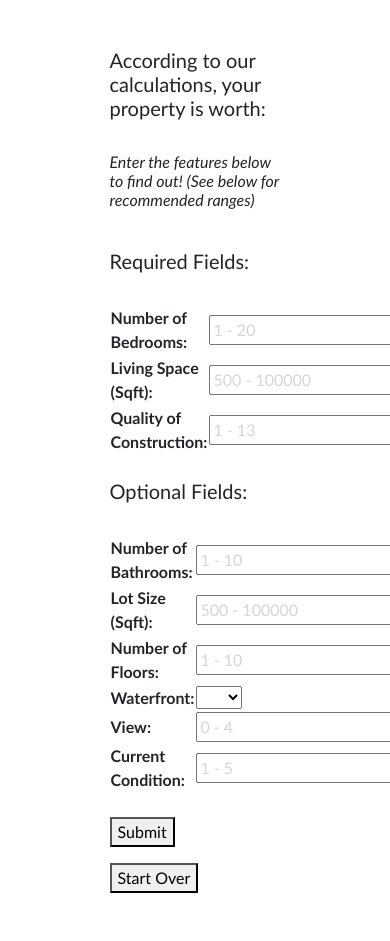
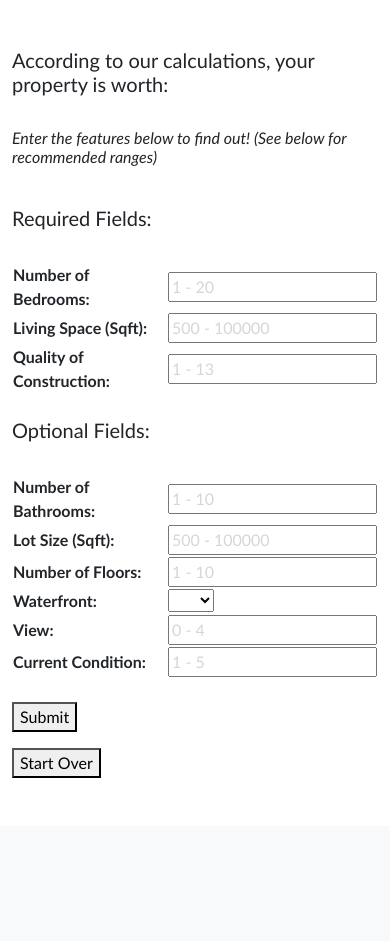
Before and after one commit to johncho108/real-estate-predictor, a Django app: page / in a window 390 px wide; the page is wider, and only the part inside the window is pictured. Shown: the part 116-1057 px from the top of that part. After the commit the page ends 894 px from the top of that part, so only its background shows below. Run offline with Django 3.2, Linux system fonts and the light colour scheme; a user stored in the database is signed in.

Commit message:
Edited bootstrap for mobile

```diff
--- a/base/templates/home.html
+++ b/base/templates/home.html
@@ -4,8 +4,8 @@
     <div class="container">
         {% if user.is_authenticated %}
         <div class="home row">
-            <div class='col-3'></div>
-            <div class='col-6'>
+            <div class='col-sm-0 col-md-3'></div>
+            <div class='col-sm-12 col-md-6'>
                 <div id="prediction">
                     <br>
                     <br>
@@ -46,7 +46,7 @@
                     <button type="submit">Start Over</button>
                 </form>
             </div>
-            <div class='col-3'></div>
+            <div class='col-sm-0 col-md-3'></div>
         </div>
         {% else %}
         <div class='row'>
```
